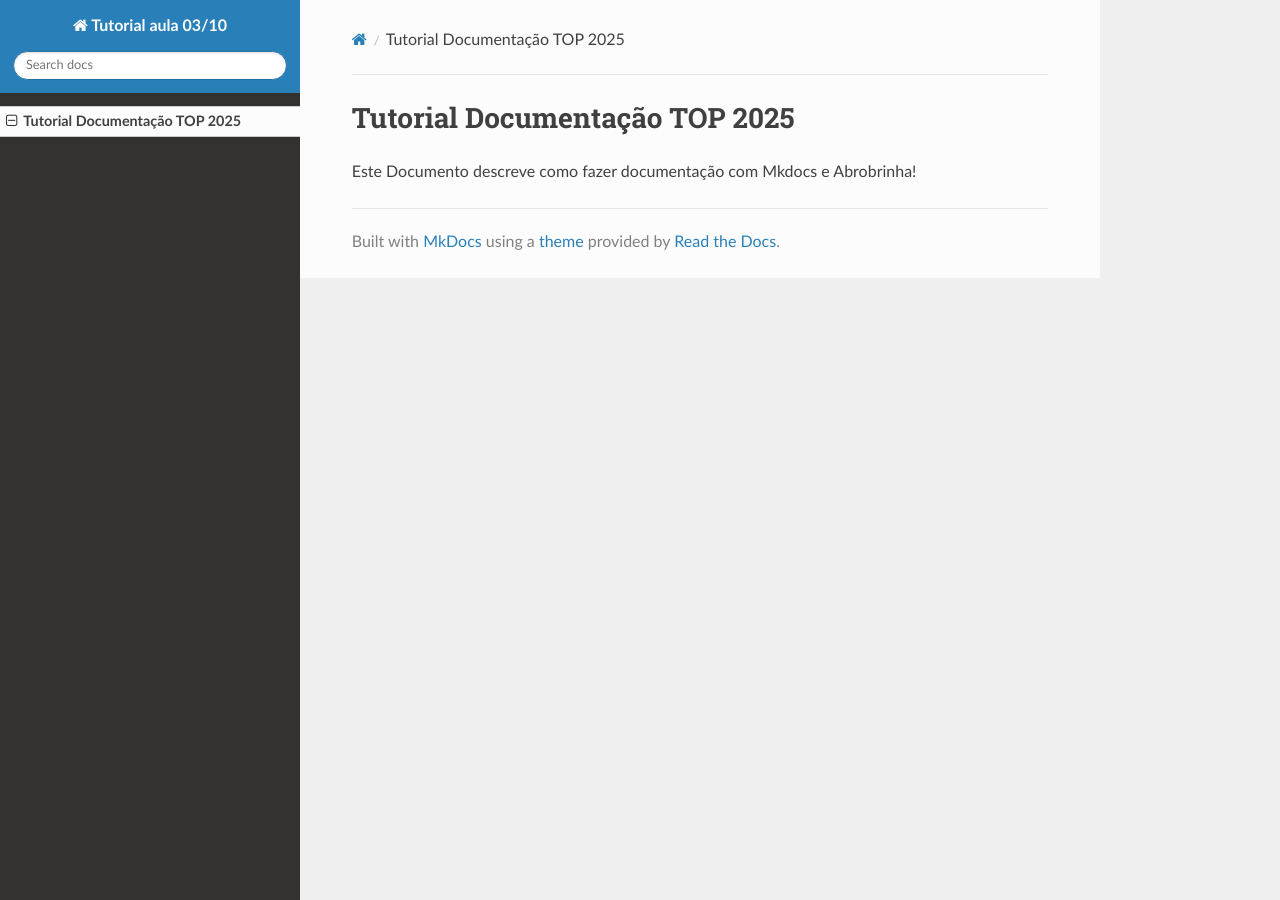
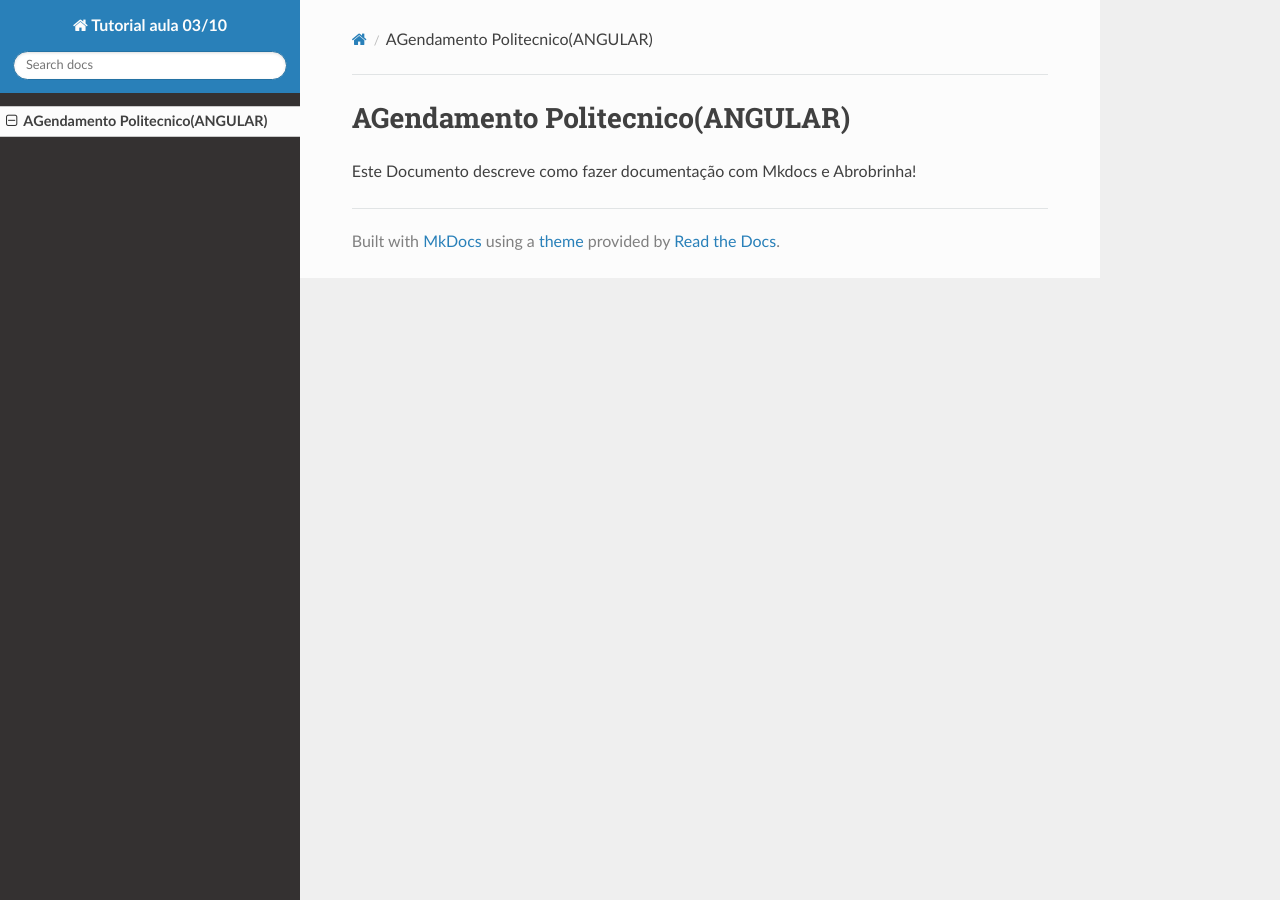
Before and after one commit to Rossini04/AgendamentoPoli-Angular-, an MkDocs documentation site: the page built from docs/index.md, in a window 1280 px wide. Built offline with MkDocs 1.6.1, drawn with Linux system fonts in a browser that asks for light colours; nearby versions of some CDN libraries.

Commit message:
Update index.md

```diff
--- a/docs/index.md
+++ b/docs/index.md
@@ -1,3 +1,3 @@
-# Tutorial Documentação TOP 2025
+# AGendamento Politecnico(ANGULAR)
 
 Este Documento descreve como fazer documentação com Mkdocs e Abrobrinha!
```
